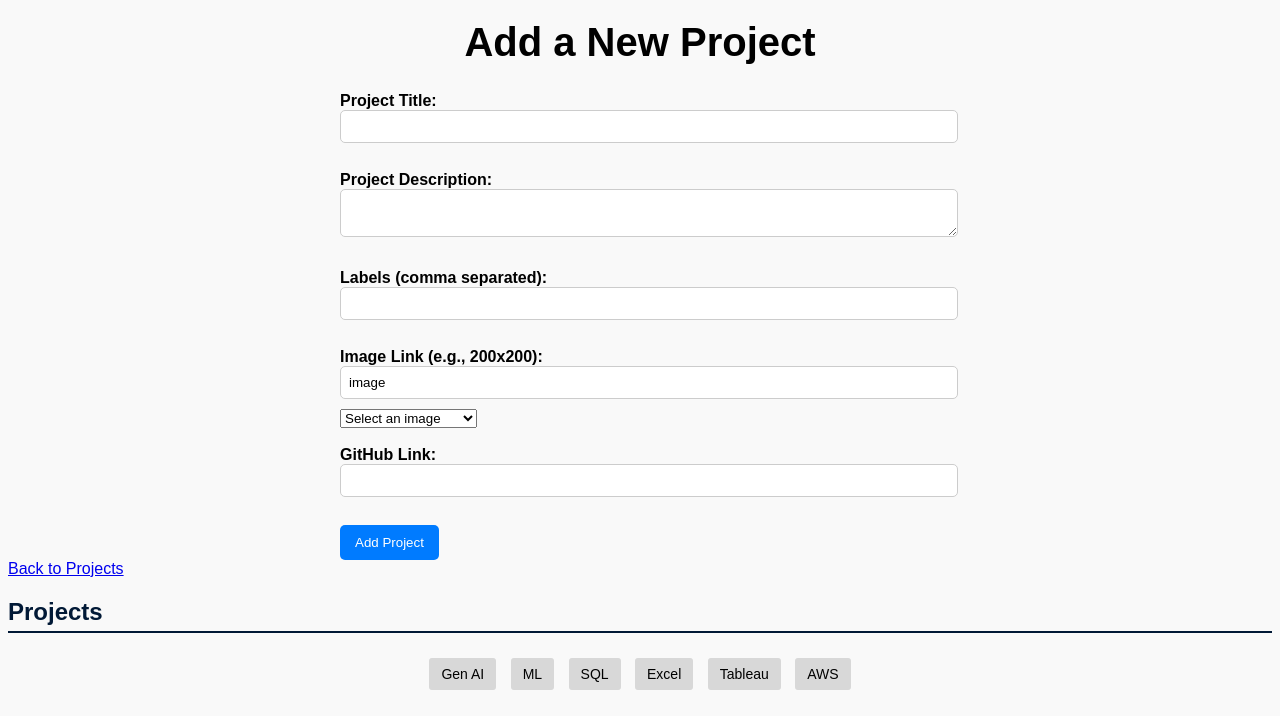
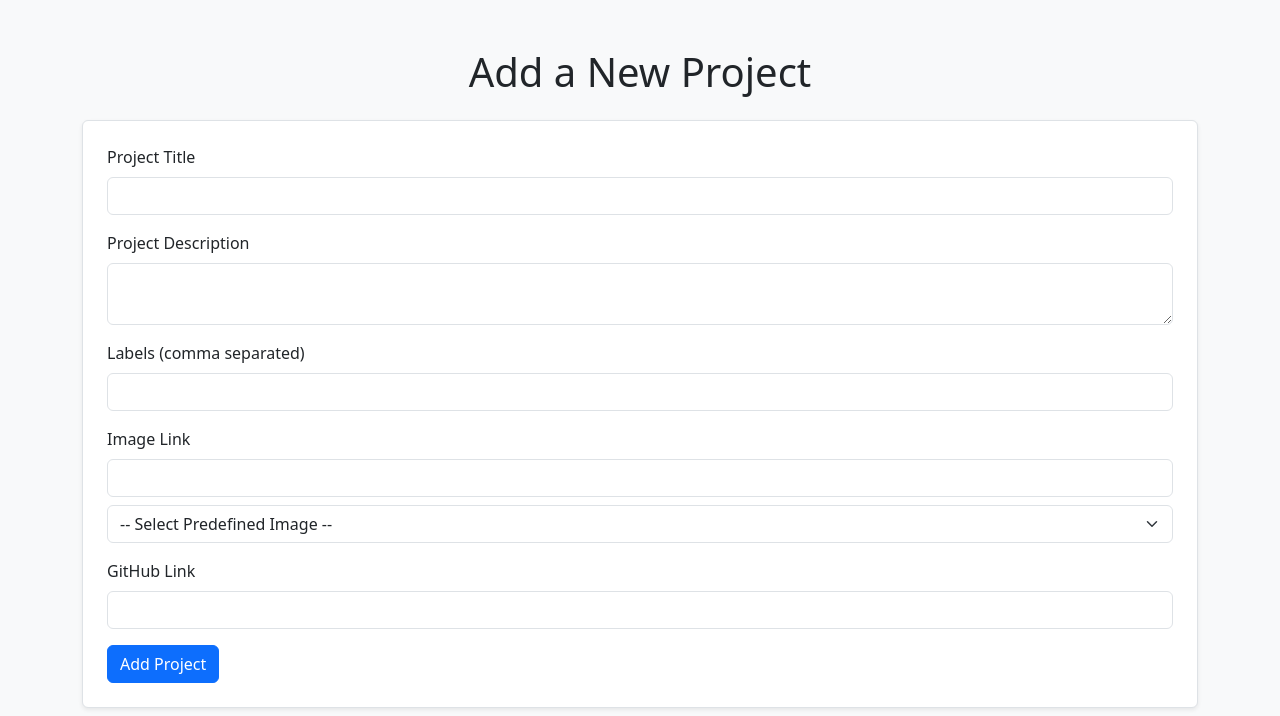
Before and after one commit to phaneendra2429/Flask-portfolio, a Flask app: page /add_project in a window 1280 px wide. Shown: the top 716 px of the page. Run offline with Flask 3, Linux system fonts and the light colour scheme.

Commit message:
updated events page and made changes

```diff
--- a/app.py
+++ b/app.py
@@ -44,33 +44,67 @@ def filter_projects():
 @app.route('/events')
 def events():
     events_data = load_json(events_file)
-    return render_template('events.html', events=events_data)
+    in_person_events = [e for e in events_data if e.get('mode') == 'in_person']
+    online_events = [e for e in events_data if e.get('mode') == 'online']
+    return render_template('events.html', in_person=in_person_events, online=online_events)
 
 # New route for adding an event
 @app.route('/add_event', methods=['GET', 'POST'])
 def add_event():
     events_data = load_json(events_file)
+
     if request.method == "POST":
         title = request.form["title"]
         description = request.form["description"]
         tags = request.form["tags"].split(",")
         image_url = request.form["image_url"]
         post_url = request.form["post_url"]
+        mode = request.form["mode"]
 
-        # Add the new event to events_data and save
         new_event = {
             "title": title,
             "description": description,
             "tags": tags,
             "image_url": image_url,
-            "post_url": post_url
+            "post_url": post_url,
+            "mode": mode
         }
-        events_data.append(new_event)
-        save_to_json(events_data, events_file)  # Corrected to save to events_file
+        events_data.insert(0, new_event)
+        save_to_json(events_data, events_file)
 
-        return redirect(url_for("events"))
+        return redirect(url_for("add_event"))
 
-    return render_template("add_event.html")
+    return render_template("add_event.html", events=events_data)  # <-- KEY FIX
+
+# Editing the events
+@app.route('/edit_event/<int:index>', methods=['GET', 'POST'])
+def edit_event(index):
+    events_data = load_json(events_file)
+    event = events_data[index]
+
+    if request.method == 'POST':
+        event['title'] = request.form['title']
+        event['description'] = request.form['description']
+        event['tags'] = request.form['tags'].split(',')
+        event['image_url'] = request.form['image_url']
+        event['post_url'] = request.form['post_url']
+        event['mode'] = request.form['mode']
+
+
+        save_to_json(events_data, events_file)
+        return redirect(url_for('add_event'))
+
+    return render_template('edit_event.html', event=event, index=index)
+
+@app.route('/delete_event/<int:index>')
+def delete_event(index):
+    events_data = load_json(events_file)
+
+    if 0 <= index < len(events_data):
+        del events_data[index]
+        save_to_json(events_data, events_file)
+
+    return redirect(url_for('add_event'))
 
 
 # Adding Project
@@ -117,6 +151,8 @@ def edit_project(project_index):
 
     return render_template('edit_project.html', project=project, project_index=project_index)
 
+
+
 # Adding Recommendation
 @app.route('/add_recommendation', methods=['GET', 'POST'])
 def add_recommendation():
--- a/templates/add_project.html
+++ b/templates/add_project.html
@@ -4,113 +4,78 @@
     <meta charset="UTF-8">
     <meta name="viewport" content="width=device-width, initial-scale=1.0">
     <title>Add New Project</title>
-    <link rel="stylesheet" href="../static/css/style.css">
+    <link rel="stylesheet" href="https://cdn.jsdelivr.net/npm/bootstrap@5.3.0-alpha1/dist/css/bootstrap.min.css">
 </head>
-<body>
-    <h1>Add a New Project</h1>
-    <form method="POST" action="/add_project">
-        <label for="title">Project Title:</label>
-        <input type="text" id="title" name="title" required><br><br>
+<body class="bg-light">
 
-        <label for="description">Project Description:</label>
-        <textarea id="description" name="description" required></textarea><br><br>
+    <div class="container my-5">
+        <h1 class="text-center mb-4">Add a New Project</h1>
+        <form method="POST" action="/add_project" class="border p-4 rounded bg-white shadow-sm">
+            <div class="mb-3">
+                <label for="title" class="form-label">Project Title</label>
+                <input type="text" class="form-control" id="title" name="title" required>
+            </div>
 
-        <label for="labels">Labels (comma separated):</label>
-        <input type="text" id="labels" name="labels" required><br><br>
+            <div class="mb-3">
+                <label for="description" class="form-label">Project Description</label>
+                <textarea class="form-control" id="description" name="description" required></textarea>
+            </div>
 
-        <label for="image">Image Link (e.g., 200x200):</label>
-        <input type="text" id="image" name="image" value="image">
-        <select id="image-dropdown" onchange="document.getElementById('image').value = this.value;">
-            <option value="">Select an image</option>
-            <option value="https://i.ibb.co/94tt6BY/giphy.webp">Under Construction</option>
-        </select><br><br>
+            <div class="mb-3">
+                <label for="labels" class="form-label">Labels (comma separated)</label>
+                <input type="text" class="form-control" id="labels" name="labels" required>
+            </div>
 
-        <label for="github">GitHub Link:</label>
-        <input type="url" id="github" name="github" required><br><br>
+            <div class="mb-3">
+                <label for="image" class="form-label">Image Link</label>
+                <input type="text" class="form-control" id="image" name="image">
+                <select class="form-select mt-2" onchange="document.getElementById('image').value = this.value;">
+                    <option value="">-- Select Predefined Image --</option>
+                    <option value="https://i.ibb.co/94tt6BY/giphy.webp">Under Construction Image</option>
+                </select>
+            </div>
 
-        <button type="submit">Add Project</button>
+            <div class="mb-3">
+                <label for="github" class="form-label">GitHub Link</label>
+                <input type="url" class="form-control" id="github" name="github" required>
+            </div>
+
+            <button type="submit" class="btn btn-primary">Add Project</button>
         </form>
 
-    <a href="/">Back to Projects</a>
+        <hr class="my-5">
 
-    <div class="mb-4">
-        <h2>Projects</h2>
-        <div class="project-section">
-            <div class="project-tags">
-                <button class="project-tag" data-category="Gen AI">Gen AI</button>
-                <button class="project-tag" data-category="ML">ML</button>
-                <button class="project-tag" data-category="SQL">SQL</button>
-                <button class="project-tag" data-category="Excel">Excel</button>
-                <button class="project-tag" data-category="Tableau">Tableau</button>
-                <button class="project-tag" data-category="AWS">AWS</button>
-            </div>
-            <div class="project-grid" id="projectGrid">
+        <h2 class="text-center mb-3">Existing Projects</h2>
+        <div class="table-responsive">
+            <table class="table table-striped table-bordered table-hover align-middle text-center shadow-sm bg-white">
+                <thead class="table-dark">
+                    <tr>
+                        <th>Title</th>
+                        <th>Description</th>
+                        <th>Labels</th>
+                        <th>GitHub</th>
+                        <th>Action</th>
+                    </tr>
+                </thead>
+                <tbody>
                     {% for project in projects %}
-<div class="project-card">
-    <div class="project-image-placeholder">
-        <img src="{{ project.image_placeholder }}" alt="{{ project.title }}" width="220" height="200">
-    </div>
-    <div class="project-info">
-        <h3 style="font-weight: bold;">{{ project.title }}</h3>
-        <p>{{ project.description }}</p>
-        <div class="project-labels">
-            {% for label in project.labels[1:] %}
-            <span class="label">{{ label }}</span>
+                    <tr>
+                        <td>{{ project.title }}</td>
+                        <td>{{ project.description }}</td>
+                        <td>{{ project.labels | join(', ') }}</td>
+                        <td><a href="{{ project.github }}" target="_blank">GitHub</a></td>
+                        <td><a href="{{ url_for('edit_project', project_index=loop.index0) }}" class="btn btn-sm btn-outline-secondary">Edit</a></td>
+                    </tr>
                     {% endfor %}
-        </div>
-        <a href="{{ project.github }}" class="view-project-btn">View Project</a>
-        <a href="{{ url_for('edit_project', project_index=loop.index0) }}" class="edit-project-btn">Edit</a>
-    </div>
-</div>
-{% endfor %}
+                </tbody>
+            </table>
         </div>
 
+        <div class="text-center mt-4">
+            <a href="/" class="btn btn-secondary">← Back to Home</a>
         </div>
     </div>
 
-    <script>
-        document.addEventListener('DOMContentLoaded', () => {
-            const projectTags = document.querySelectorAll('.project-tag');
-
-            projectTags.forEach(tag => {
-                tag.addEventListener('click', () => {
-                    const category = tag.getAttribute('data-category');
-
-                    fetch('/filter_projects', {
-                        method: 'POST',
-                        headers: {
-                            'Content-Type': 'application/json',
-                        },
-                        body: JSON.stringify({ category }),
-                    })
-                    .then(response => response.json())
-                    .then(data => {
-                        const projectGrid = document.getElementById('projectGrid');
-                        projectGrid.innerHTML = '';
-
-                        data.forEach(project => {
-                            const projectCard = `
-                            <div class="project-card">
-                                <div class="project-image-placeholder">
-                                    <img src=${ project.image_placeholder } alt=${ project.title } width="220" height="200">
-                                </div>
-                                <div class="project-info">
-                                    <h3 style="font-weight: bold;">${project.title}</h3>
-                                    <p>${project.description}</p>
-                                    <div class="project-labels">
-                                        ${project.labels.slice(1).map(label => `<span class="label">${label}</span>`).join('')}
-                                    </div>
-                                    <a href="${ project.github }" class="view-project-btn">View Project</a>
-                                </div>
-                            </div>
-                            `;
-                            projectGrid.innerHTML += projectCard;
-                        });
-                    })
-                    .catch(error => console.error('Error:', error));
-                });
-            });
-        });
-        </script>
+    <script src="https://cdn.jsdelivr.net/npm/bootstrap@5.3.0-alpha1/dist/js/bootstrap.bundle.min.js"></script>
 </body>
 </html>
--- a/templates/json/cards_data.json
+++ b/templates/json/cards_data.json
@@ -121,7 +121,7 @@
         "github": "https://github.com/phaneendra2429/Mental_Health_Chatbot"
     },
     {
-        "title": "LLM Agents",
+        "title": "Multi Model AI Agent with RAG and Wiki",
         "description": "Using Langchain to build LLM Agent that can work with RAG and Wiki Tool (For Live Info) understanding the user Command.",
         "labels": [
             "Gen AI",
@@ -129,8 +129,7 @@
             " RAG",
             " LangChain"
         ],
-        "image_placeholder": "https://i.ibb.co/94tt6BY/giphy.webp",
-        "github": "http://not-yet-added"
+        "image_placeholder": "https://i.ibb.co/X87MMFx/Muiltimodel.webp",
+        "github": "https://github.com/phaneendra2429/Agent-RAG"
     }
-
 ]
```
Also changed, not shown: templates/add_event.html (+51 -6 lines), templates/edit_event.html (added, +44 -0 lines), templates/events.html (+103 -30 lines), templates/json/events.json (+48 -19 lines). Lines whose indentation alone changed are shown as unchanged.
